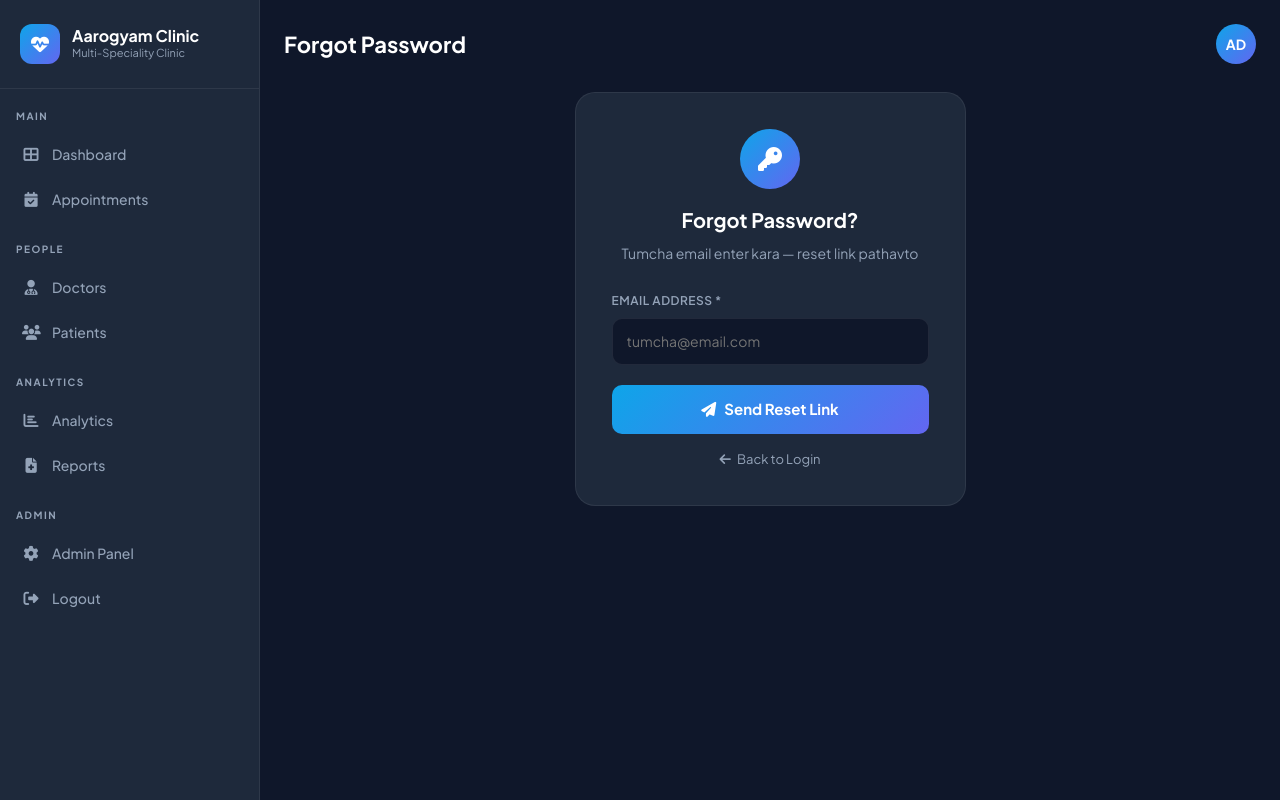
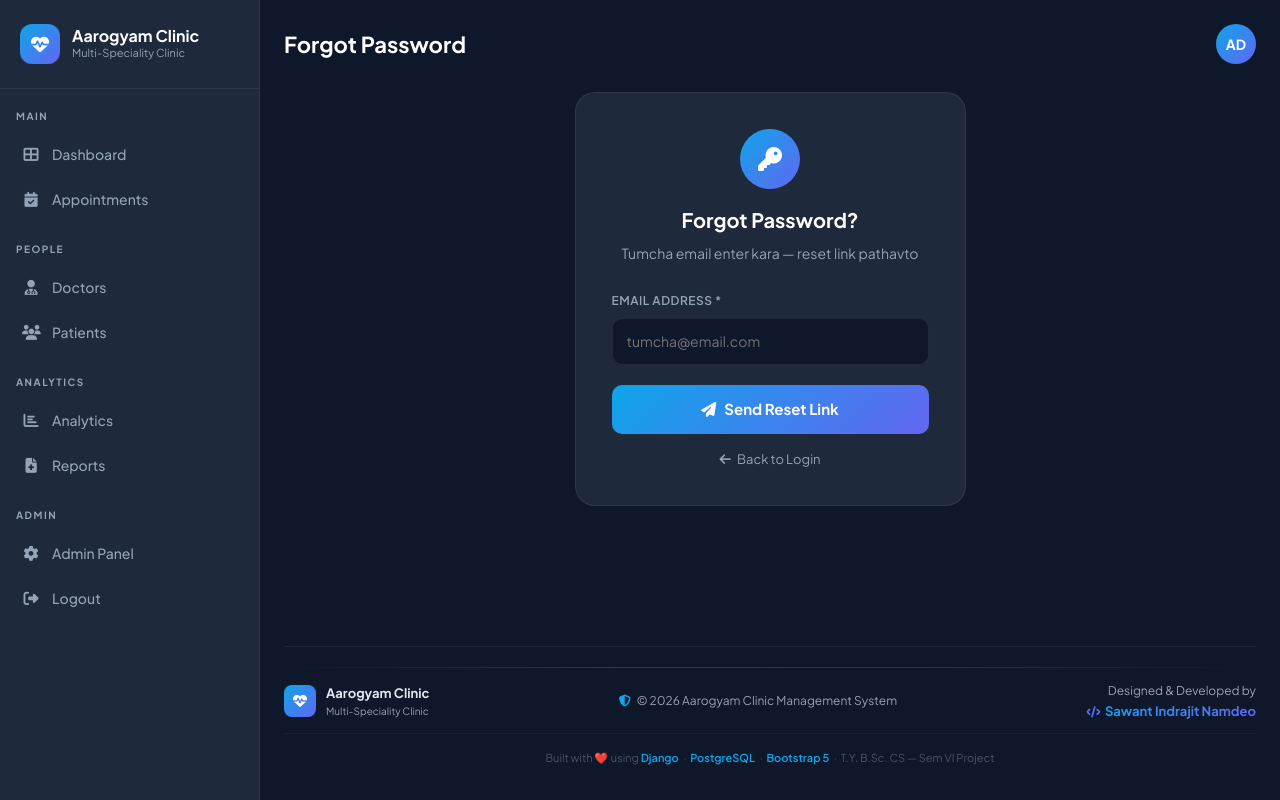
Before and after one commit to Indr45thiscode/Aarogyam-Clinic_-Appointment, a Django app: page /forgot-password/ in a window 1280 px wide. Run offline with Django 5.2, Linux system fonts and the light colour scheme; some libraries are stand-ins or nearby versions.

Commit message:
Fix login system, staff login button, footer update

```diff
--- a/templates/base.html
+++ b/templates/base.html
@@ -108,14 +97,16 @@
 
         .nav-link i { width: 18px; text-align: center; font-size: 15px; }
 
-        /* MAIN CONTENT */
         .main-content {
             margin-left: var(--sidebar-width);
             min-height: 100vh;
             padding: 24px;
+            display: flex;
+            flex-direction: column;
         }
 
-        /* TOPBAR */
+        .content-body { flex: 1; }
+
         .topbar {
             display: flex;
             align-items: center;
@@ -222,44 +181,111 @@
             color: white;
         }
 
-        .action-label {
-            font-size: 12px;
-            font-weight: 600;
-            text-transform: uppercase;
-            letter-spacing: 0.5px;
-        }
+        .action-label { font-size: 12px; font-weight: 600; text-transform: uppercase; letter-spacing: 0.5px; }
+        .section-title { font-size: 13px; font-weight: 700; text-transform: uppercase; letter-spacing: 1px; color: var(--text-muted); margin-bottom: 16px; }
 
-        /* SECTION TITLE */
-        .section-title {
-            font-size: 13px;
-            font-weight: 700;
-            text-transform: uppercase;
-            letter-spacing: 1px;
-            color: var(--text-muted);
-            margin-bottom: 16px;
-        }
-
-        /* CARD */
         .dash-card {
             background: var(--dark2);
             border: 1px solid rgba(255,255,255,0.07);
             border-radius: 16px;
             padding: 20px;
         }
-       .page-wrapper {
-    min-height: 100vh;
+
+        /* ── FOOTER ── */
+        .main-footer {
+            margin-top: 40px;
+            padding: 20px 0 8px;
+            border-top: 1px solid rgba(255,255,255,0.07);
+        }
+
+        .footer-inner {
             display: flex;
-    flex-direction: column;
+            align-items: center;
+            justify-content: space-between;
+            flex-wrap: wrap;
+            gap: 12px;
         }
-.main-content {
-    flex: 1;
+
+        .footer-brand {
+            display: flex;
+            align-items: center;
+            gap: 10px;
         }
+
+        .footer-brand-icon {
+            width: 32px; height: 32px;
+            background: linear-gradient(135deg, var(--primary), var(--secondary));
+            border-radius: 8px;
+            display: flex;
+            align-items: center;
+            justify-content: center;
+            font-size: 14px;
+            color: white;
+        }
+
+        .footer-brand-text {
+            font-size: 13px;
+            font-weight: 700;
+            color: var(--text);
+        }
+
+        .footer-brand-sub {
+            font-size: 10px;
+            color: var(--text-muted);
+        }
+
+        .footer-copy {
+            font-size: 12px;
+            color: var(--text-muted);
+            text-align: center;
+        }
+
+        .footer-dev {
+            font-size: 12px;
+            color: var(--text-muted);
+            text-align: right;
+        }
+
+        .footer-dev .dev-name {
+            font-weight: 700;
+            background: linear-gradient(135deg, #0ea5e9, #6366f1);
+            -webkit-background-clip: text;
+            -webkit-text-fill-color: transparent;
+            background-clip: text;
+            font-size: 13px;
+        }
+
+        .footer-divider {
+            height: 1px;
+            background: linear-gradient(90deg, transparent, rgba(14,165,233,0.3), rgba(99,102,241,0.3), transparent);
+            margin-bottom: 14px;
+        }
+
+        .footer-bottom {
+            text-align: center;
+            padding-top: 10px;
+            border-top: 1px solid rgba(255,255,255,0.04);
+            margin-top: 12px;
+        }
+
+        .footer-bottom span {
+            font-size: 11px;
+            color: #475569;
+        }
+
+        .footer-bottom .highlight {
+            color: #0ea5e9;
+            font-weight: 600;
+        }
+
+        .page-wrapper { min-height: 100vh; display: flex; flex-direction: column; }
     </style>
 </head>
 <body>
 
+<div class="page-wrapper">
+
 <!-- SIDEBAR -->
- <div class="page-wrapper">
 <div class="sidebar">
     <div class="sidebar-brand">
         <div class="brand-icon"><i class="fas fa-heartbeat"></i></div>
@@ -335,14 +362,60 @@
         </div>
     </div>
 
+    <div class="content-body">
         {% block content %}{% endblock %}
+    </div>
 
-    <!-- FOOTER -->
+    <!-- ── FOOTER ── -->
+    <footer class="main-footer">
+        <div class="footer-divider"></div>
+        <div class="footer-inner">
 
+            <!-- Brand -->
+            <div class="footer-brand">
+                <div class="footer-brand-icon">
+                    <i class="fas fa-heartbeat"></i>
+                </div>
+                <div>
+                    <div class="footer-brand-text">Aarogyam Clinic</div>
+                    <div class="footer-brand-sub">Multi-Speciality Clinic</div>
+                </div>
+            </div>
+
+            <!-- Copyright -->
+            <div class="footer-copy">
+                <i class="fas fa-shield-alt me-1" style="color:#0ea5e9;"></i>
+                &copy; 2026 Aarogyam Clinic Management System
+            </div>
+
+            <!-- Developer -->
+            <div class="footer-dev">
+                <div style="margin-bottom:2px;">Designed & Developed by</div>
+                <div class="dev-name">
+                    <i class="fas fa-code" style="font-size:11px; -webkit-text-fill-color:#6366f1;"></i>
+                    &nbsp;Sawant Indrajit Namdeo
+                </div>
+            </div>
+
+        </div>
+
+        <div class="footer-bottom">
+            <span>Built with </span>
+            <span style="color:#ef4444;">❤️</span>
+            <span> using </span>
+            <span class="highlight">Django</span>
+            <span> &nbsp;·&nbsp; </span>
+            <span class="highlight">PostgreSQL</span>
+            <span> &nbsp;·&nbsp; </span>
+            <span class="highlight">Bootstrap 5</span>
+            <span> &nbsp;·&nbsp; T.Y. B.Sc. CS — Sem VI Project</span>
+        </div>
+    </footer>
+
+</div>
 </div>
 
 <script src="https://cdnjs.cloudflare.com/ajax/libs/bootstrap/5.3.0/js/bootstrap.bundle.min.js"></script>
 {% block extra_js %}{% endblock %}
-</div> <!-- page-wrapper -->
 </body>
 </html>
--- a/templates/public/home.html
+++ b/templates/public/home.html
@@ -635,7 +635,7 @@ body { padding-top: 72px; }
                 <i class="fas fa-phone-alt"></i>
                 <span>+91 98765 43210</span>
             </a>
-            <a href="/login/" class="btn-staff-login">
+            <a href="{% if user.is_authenticated %}/logout/?next=/login/{% else %}/login/{% endif %}" class="btn-staff-login">
                 <i class="fas fa-lock"></i>
                 Staff Login
             </a>
```
Also changed, not shown: other parts of templates/base.html (+9 -51 lines), templates/accounts/login.html (+22 -103 lines), templates/accounts/urls.py (added, +10 -0 lines), templates/accounts/views.py (added, +138 -0 lines). Lines whose indentation alone changed are shown as unchanged.
